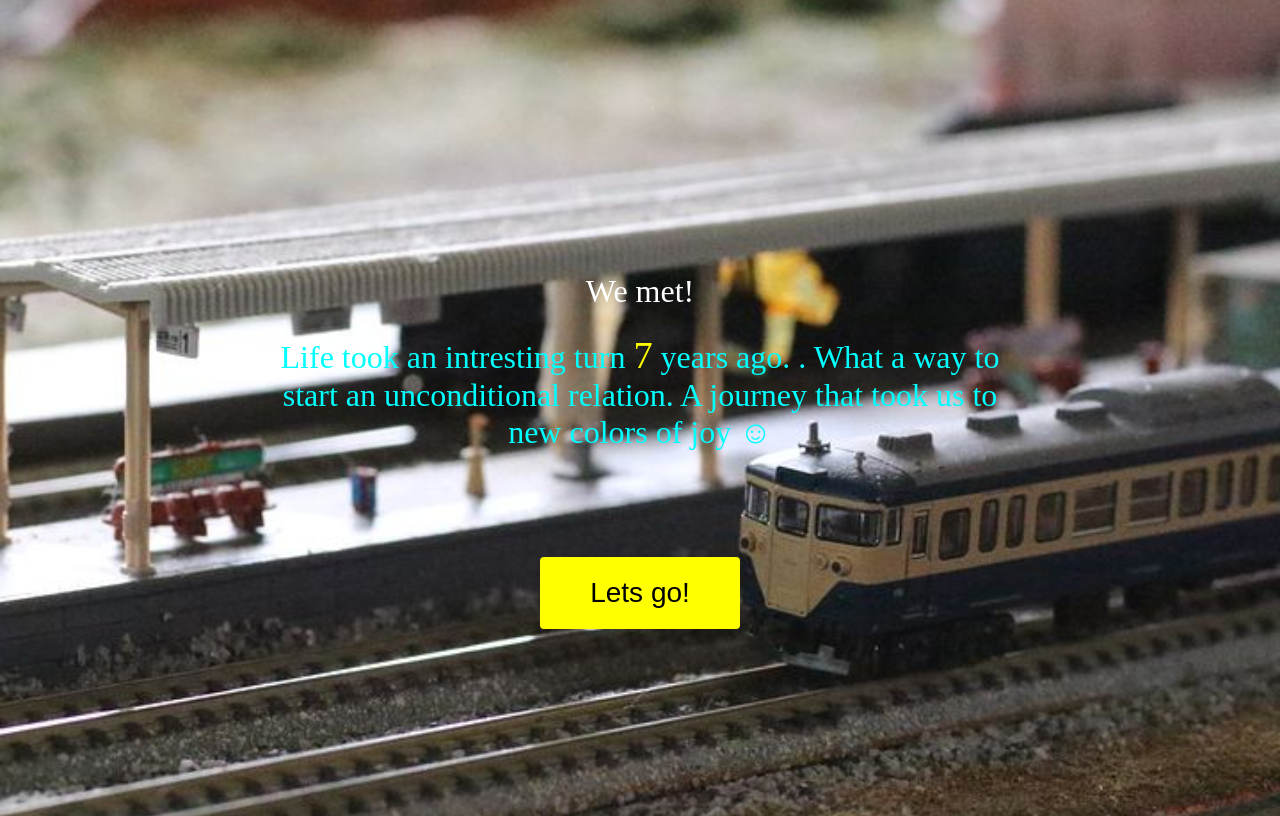
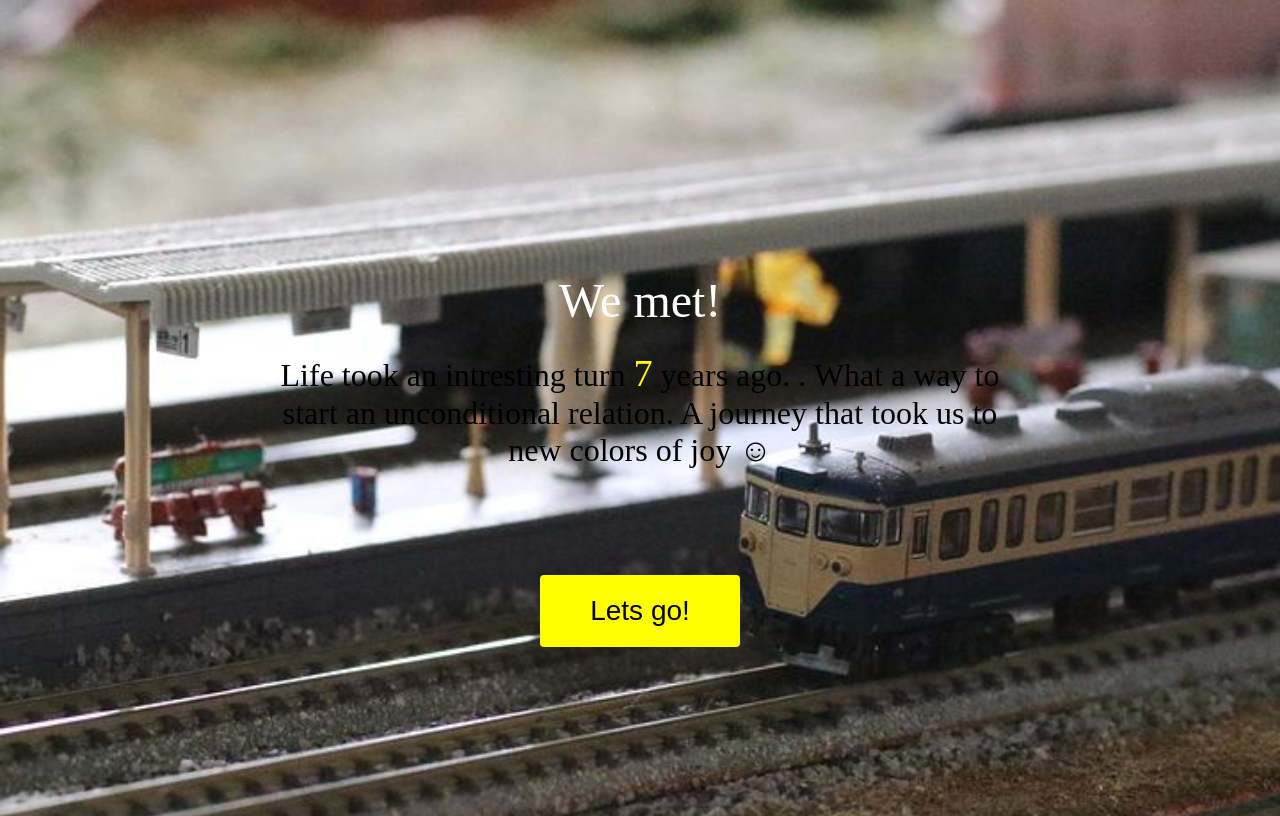
Before and after one commit to Ebin47/Rose, a plain HTML site: page index1.html in a window 1280 px wide. Drawn offline with nearby package versions, Linux system fonts and the light colour scheme.

Commit message:
Update index1.html

```diff
--- a/index1.html
+++ b/index1.html
@@ -64,8 +64,8 @@ window.location.href = "index2.html";
 </script></head>
 <body class=bg>
 <div style="width:60%;margin-left:20%;color:white;padding-top:21%;text-align:center">
-<div style="font-size:xx-large;color:white">We met!</div>
-<div style="margin-top:3%;font-size:xx-large;color:aqua">Life took an intresting
+<div style="font-size:-webkit-xxx-large;color:white">We met!</div>
+<div style="margin-top:3%;font-size:xx-large;color:black">Life took an intresting
 turn <big><font color="yellow">7</font></big> years ago. . What a way to start an unconditional relation. A journey that took us to new colors of joy
 &#9786</div>
 </div>
```
